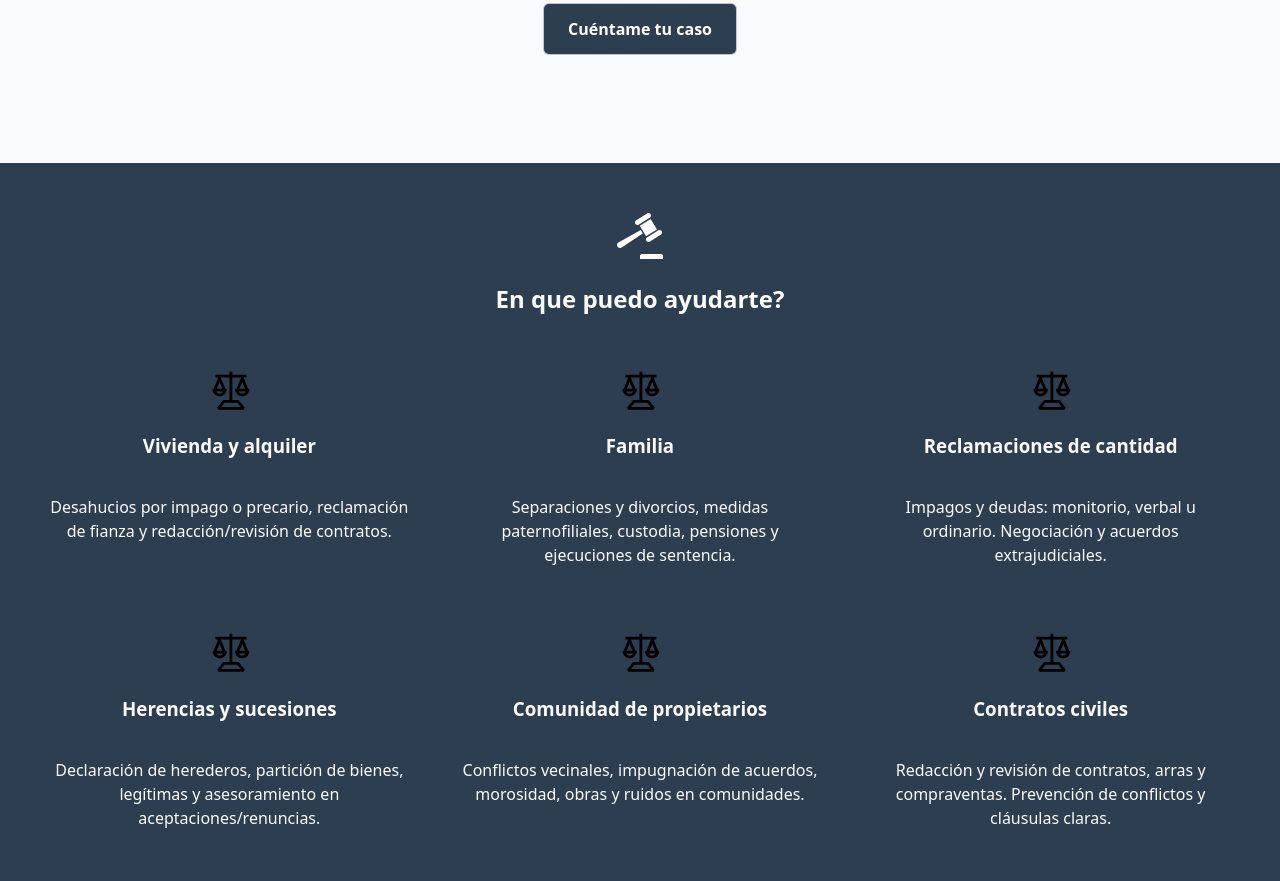
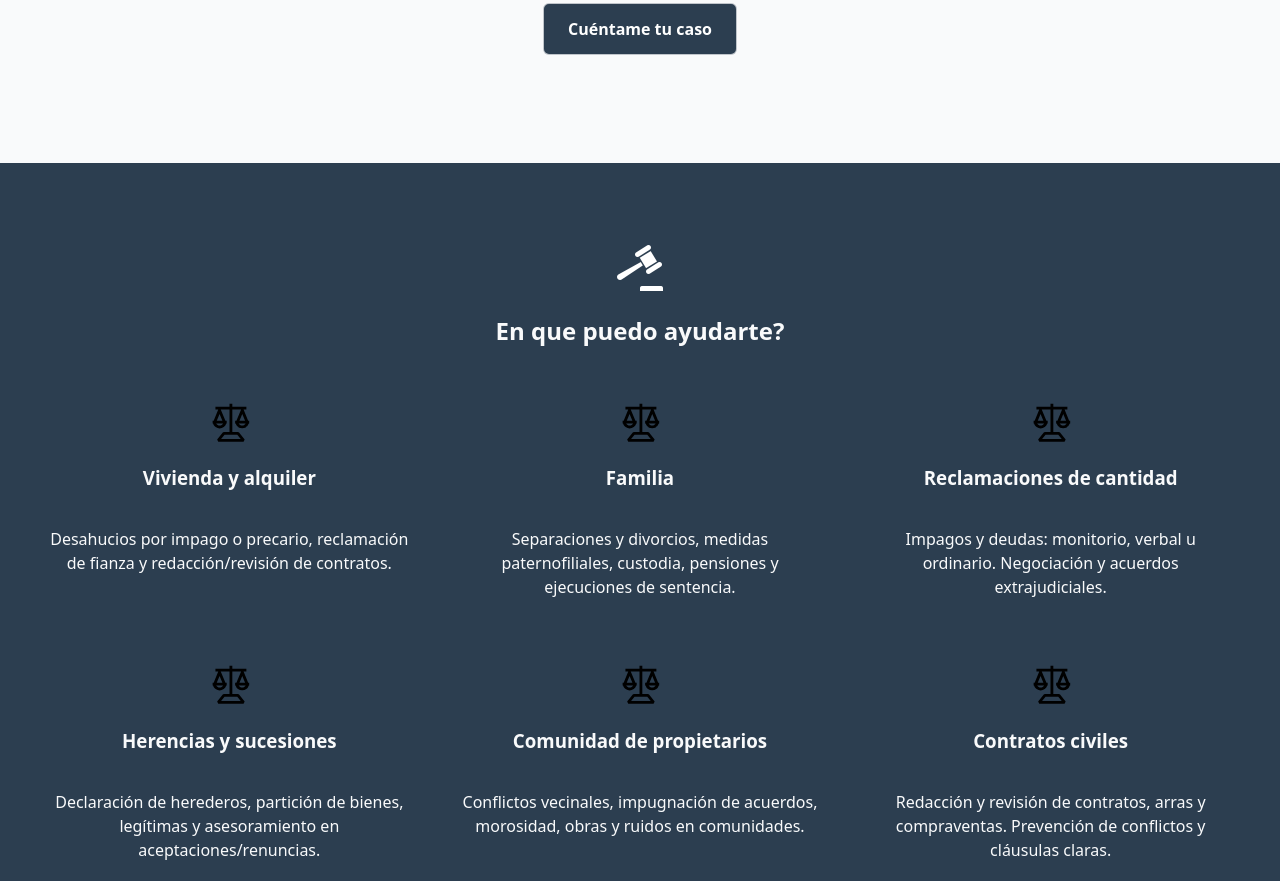
Before and after one commit to CIRE5902/MCVG, a plain HTML site: page index.html in a window 1280 px wide. Shown: the part 1352-2233 px from the top of the page. Drawn offline with Linux system fonts and the light colour scheme.

Commit message:
5rem para que no solape con el header

```diff
--- a/css/styles.css
+++ b/css/styles.css
@@ -202,7 +202,7 @@ main {
 .section {
   width: min(1100px, 100%);
   margin-inline: auto;
-  padding: 3rem 3rem;
+  padding: 5rem 3rem;
 }
 
 /* Responsive: menú colapsable en < 900px */
```
